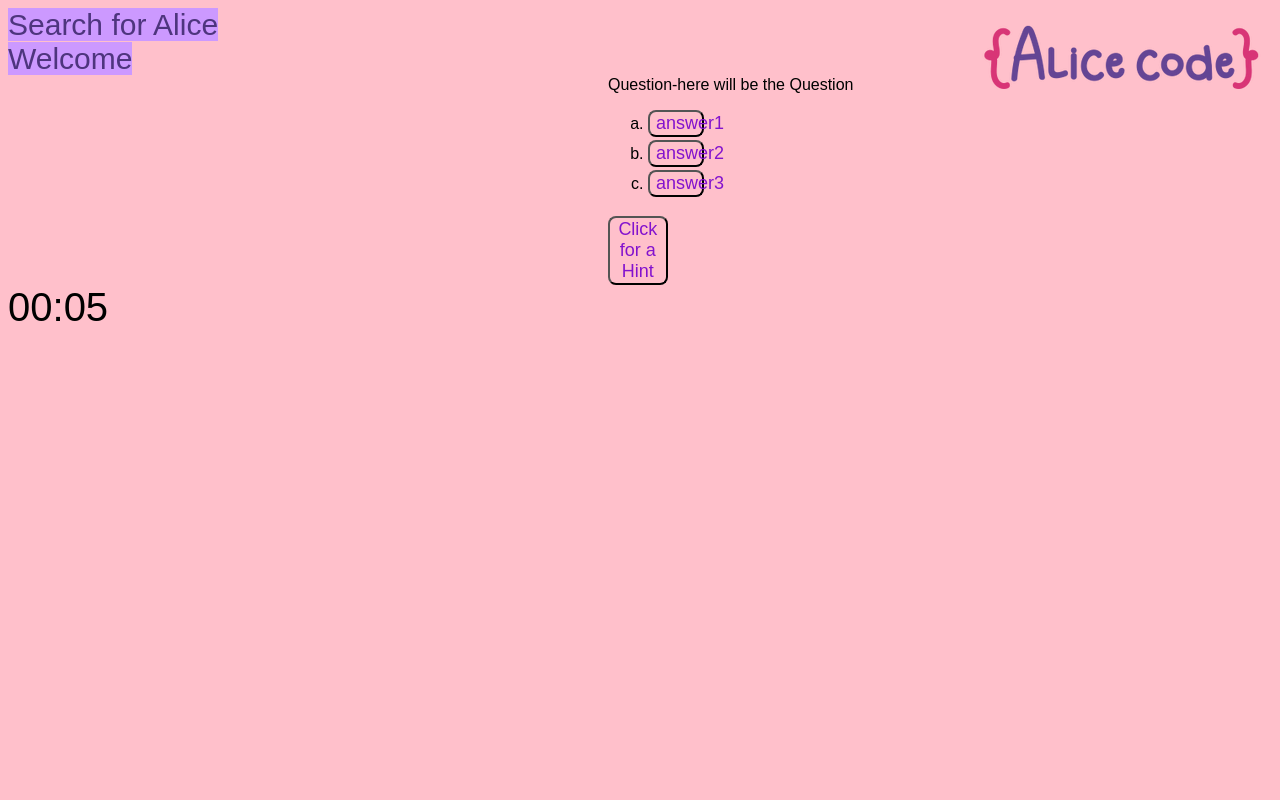
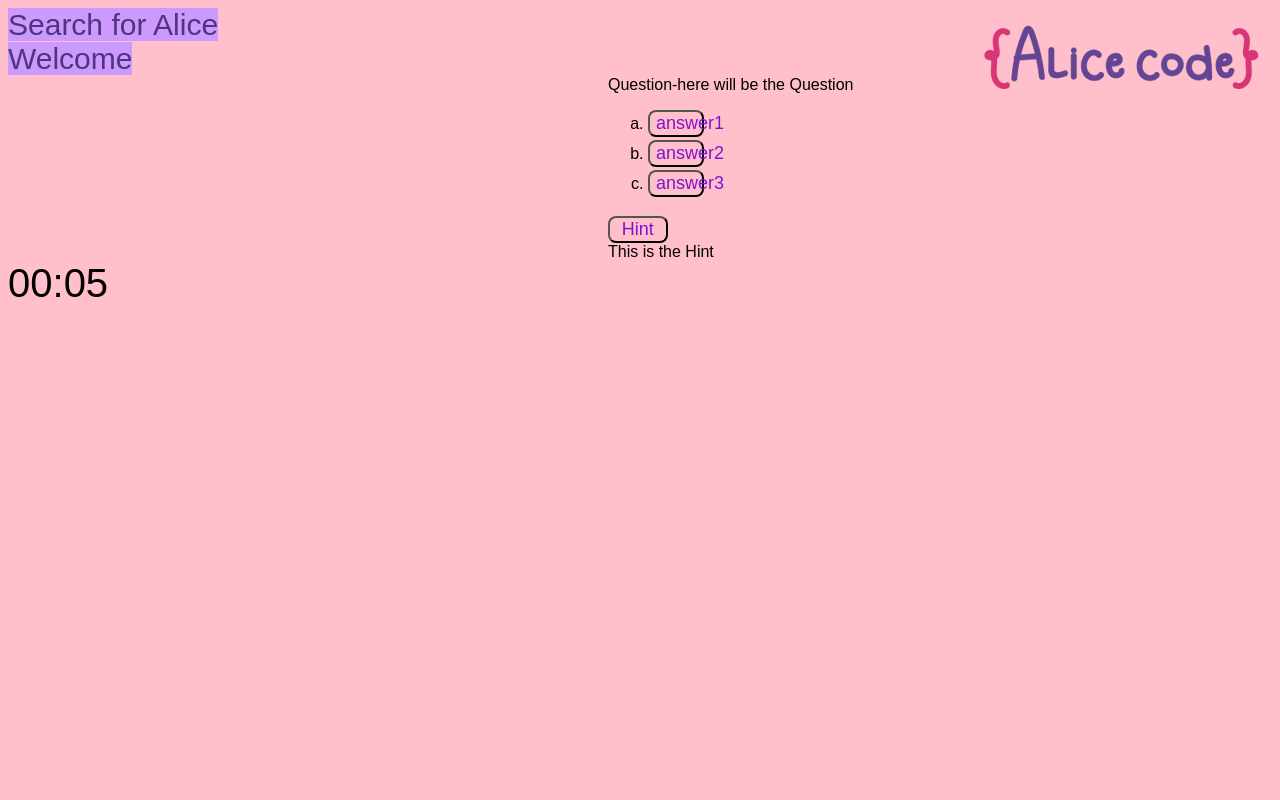
Before and after one commit to sofia200408/RishonMuseum, a React (Create React App) app: page /questions in a window 1280 px wide. Shown: the top 800 px of the page. Built offline with nearby package versions, Linux system fonts and the light colour scheme; a web font is replaced by a local one.

Commit message:
change click on button to open hint

```diff
--- a/src/components/Questions.js
+++ b/src/components/Questions.js
@@ -11,12 +11,14 @@ class Questions extends Component{
         this.onButtonReset = this.onButtonReset.bind(this);
         this.start = this.start.bind(this);
 
+
         this.state={
             timer: null,
             counter: '00',
             miliseconds: '00',
             startDisabled: true,
-            stopDisabled: false
+            stopDisabled: false,
+            showing:true
         }
     }
     componentDidMount() {
@@ -76,7 +78,10 @@ class Questions extends Component{
     }
 
 
+
+
     render(){
+        const {showing}=this.state;
         return(
             <div>
                 <div id="center">
@@ -86,11 +91,14 @@ class Questions extends Component{
                         <li><button>answer2</button></li>
                         <li><button>answer3</button></li>
                     </ol>
-                    <button>Click for a Hint</button>
-                    {/*<Link to="/Hint">
-                        <button >Click for a Hint</button>
-        </Link>*/}
+                <div>
+                    <button onClick={() => this.setState({ showing: !showing })}>Hint</button>
+                        { showing
+                            ? <div>This is the Hint</div>
+                            : null
+                        }
                 </div>
+            </div>
                 <div id="watch">
                     {this.state.counter}:{this.state.miliseconds}
 
@@ -98,7 +106,7 @@ class Questions extends Component{
                     <button title="Stop" id="Button"></button>
                     <button title="Reset" id="Button"></button>
                 </div>
-            </div>
+                </div>
         );
     }
 
```
